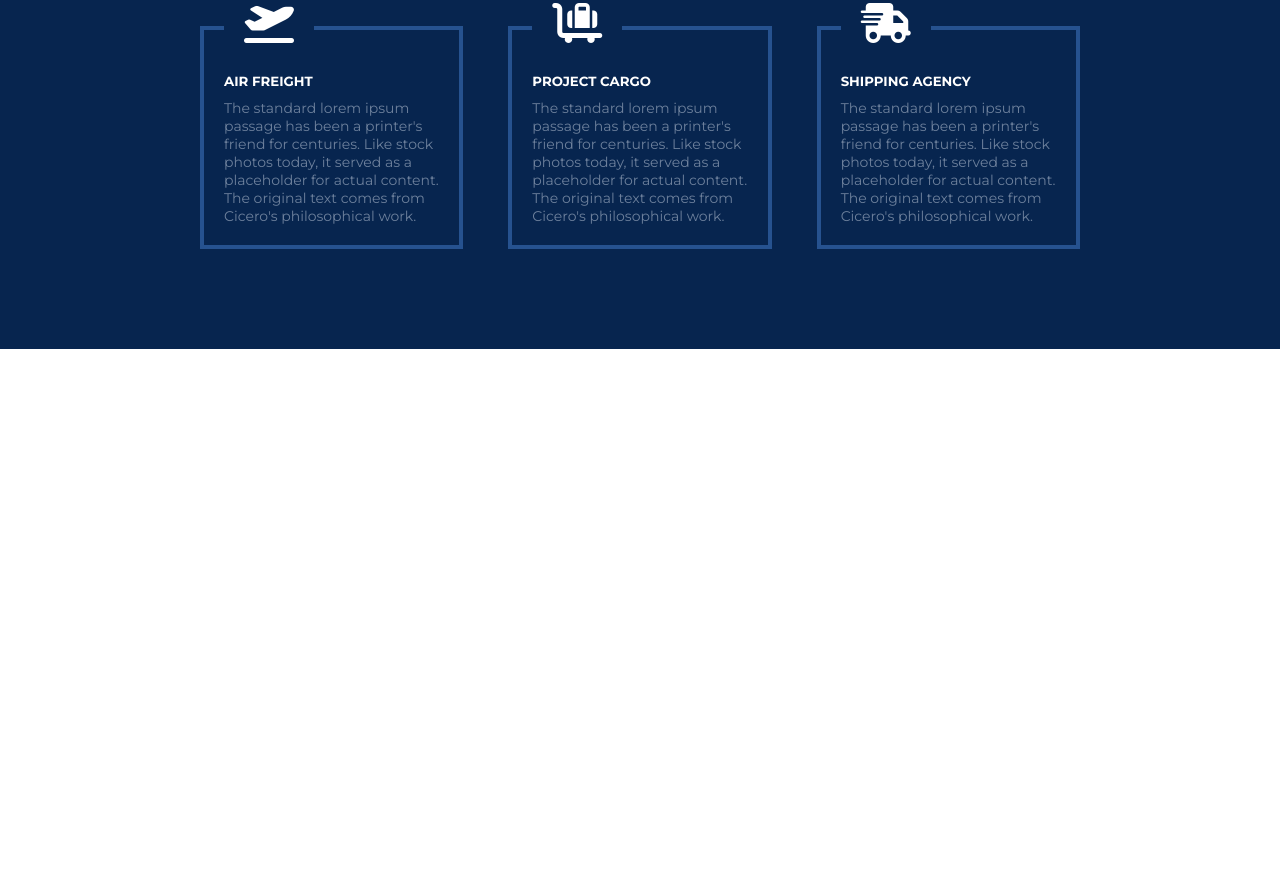
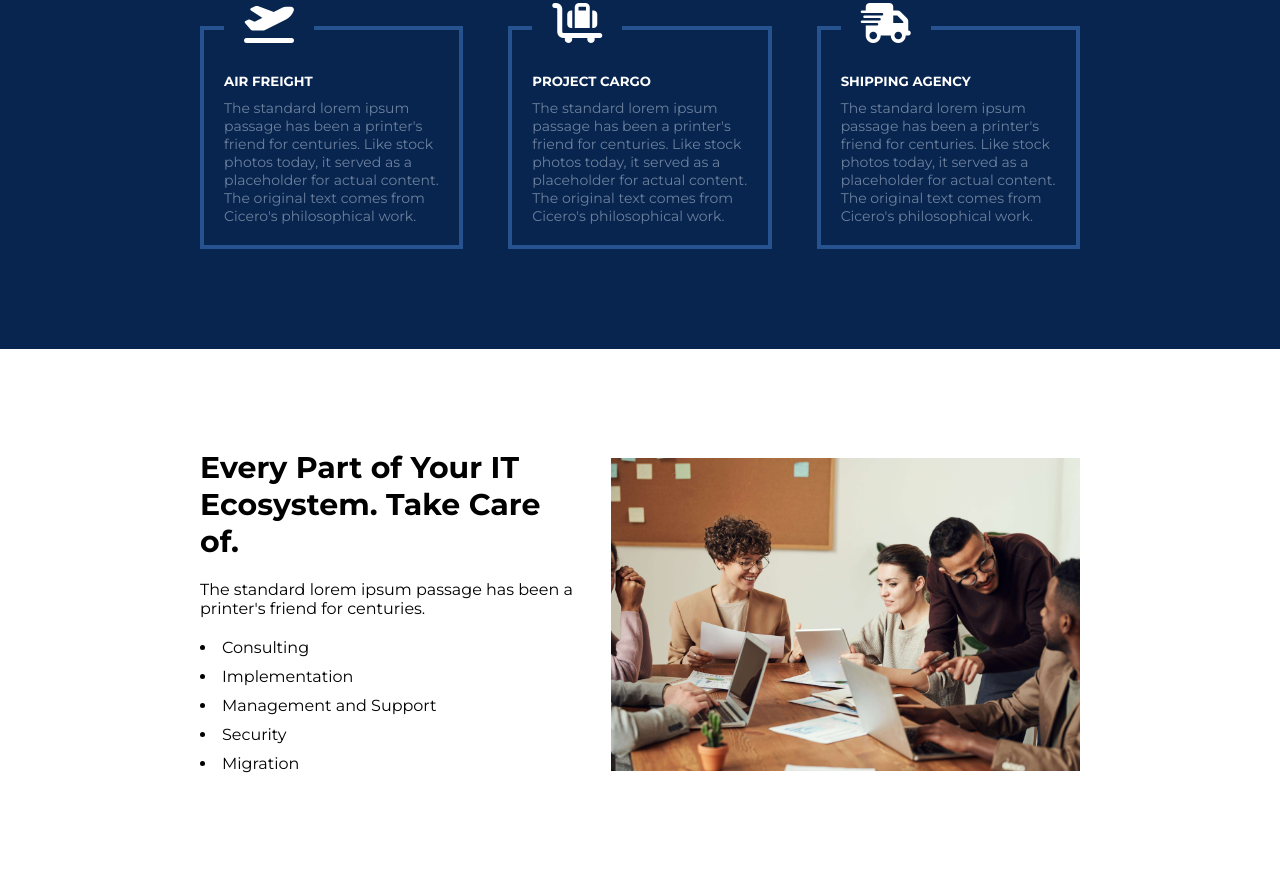
Before and after one commit to Sabbir97272/responsive-website-html-css, a plain HTML site: page index.html in a window 1280 px wide. Shown: the part 4851-5734 px from the top of the page. Before the commit the page ends 5200 px from the top, so only its background shows below. Drawn offline with Linux system fonts and the light colour scheme.

Commit message:
take care section

```diff
--- a/CSS/style.css
+++ b/CSS/style.css
@@ -454,6 +454,42 @@ form p{
 	letter-spacing: 0.1em;
 }
 
+/* Seven section start here  */
+
+#seven_section{
+	padding: 100px 0px;
+}
+
+#takecare_parent{
+	display: flex;
+	margin-left: 200px;
+	margin-right: 200px;
+	gap: 30px;
+	justify-content: space-between;
+	align-items: center;
+}
+
+.single_takecare_imagebox{
+	width: 100%;
+}
+
+.single_takecare_imagebox img{
+	width: 100%;
+}
+
+.single_takecare h3{
+	font-size: 30px;
+}
+
+.single_takecare p{
+	margin: 20px 0px;
+}
+
+.single_takecare ul li{
+	list-style-position: inside;
+	margin: 10px 0px;
+}
+
 
 /* media querry code start here   */
 
@@ -548,6 +584,20 @@ form{
 	text-align: center;
 }
 
+/* Match section ends here  */
+
+/* take care section start here  */
+
+#takecare_parent{
+	display: block;
+	margin-left: 30px;
+	margin-right: 30px;
+}
+
+.single_takecare{
+	margin-bottom: 70px;
+}
+
 }
 
 
@@ -635,4 +685,18 @@ form{
 	grid-gap: 35px;
 }
 
+/* Match section ends here  */
+
+/* take care section start here  */
+
+#takecare_parent{
+	display: block;
+	margin-left: 70px;
+	margin-right: 70px;
 }
+
+.single_takecare{
+	margin-bottom: 80px;
+}
+
+}
--- a/index.html
+++ b/index.html
@@ -265,6 +265,32 @@
 
 		 </section>
 
+		 <!-- Seven section start here  -->
+
+		 <section id="seven_section">
+			<div id="takecare_parent">
+
+				<div class="single_takecare">
+					<h3>Every Part of Your IT Ecosystem. Take Care of.</h3>
+					<p>The standard lorem ipsum passage has been a printer's friend for centuries.</p>
+					<ul>
+						<li>Consulting</li>
+						<li>Implementation</li>
+						<li>Management and Support</li>
+						<li>Security</li>
+						<li>Migration</li>
+
+					</ul>
+				</div>
+
+				<div class="single_takecare_imagebox">
+					<img src="images/new3.jpg">
+				</div>
+
+			</div>
+
+		 </section>
+
 	</main>
 </body>
 </html>
```
Also changed, not shown: images/new3.jpg (added).
